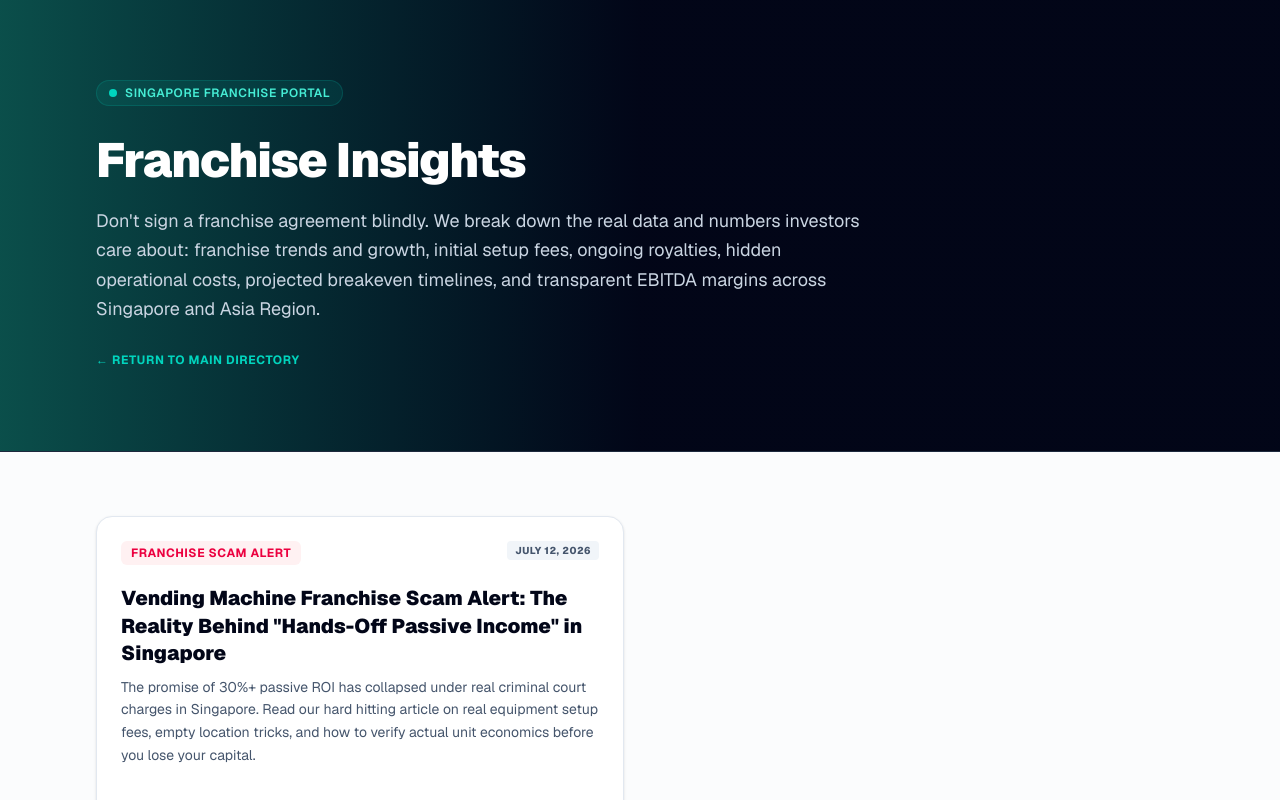
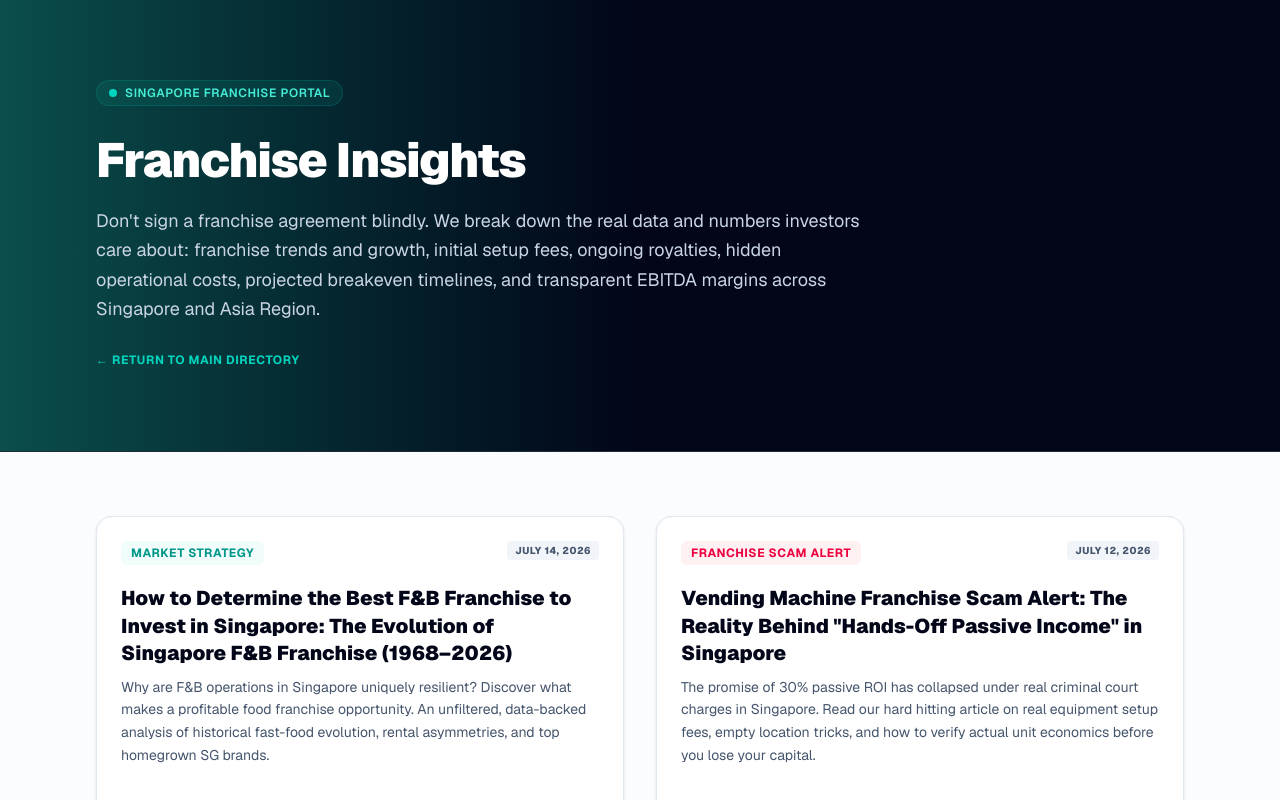
Before and after one commit to ft-synergist/franchise_sg, a Next.js app: page /insights in a window 1280 px wide. Shown: the top 800 px of the page. Built offline with nearby package versions, Linux system fonts and the light colour scheme.

Commit message:
seo: update grid index cards to map exactly with new Supabase row records

```diff
--- a/app/insights/page.tsx
+++ b/app/insights/page.tsx
@@ -19,11 +19,21 @@ export const metadata = {
     }
 };
 
+// Mirroring the exact active Supabase table rows from the live database
 const articles = [
+    {
+        title: 'How to Determine the Best F&B Franchise to Invest in Singapore: The Evolution of Singapore F&B Franchise (1968–2026)',
+        slug: 'how-to-determine-the-best-food-franchise-to-invest-in-singapore',
+        excerpt: 'Why are F&B operations in Singapore uniquely resilient? Discover what makes a profitable food franchise opportunity. An unfiltered, data-backed analysis of historical fast-food evolution, rental asymmetries, and top homegrown SG brands.',
+        category: 'Market Strategy',
+        author: 'Chen Yong Lin',
+        role: 'Editor',
+        date: 'July 14, 2026'
+    },
     {
         title: 'Vending Machine Franchise Scam Alert: The Reality Behind "Hands-Off Passive Income" in Singapore',
         slug: 'vending-machine-franchise-analysis-singapore',
-        excerpt: 'The promise of 30%+ passive ROI has collapsed under real criminal court charges in Singapore. Read our hard hitting article on real equipment setup fees, empty location tricks, and how to verify actual unit economics before you lose your capital.',
+        excerpt: 'The promise of 30% passive ROI has collapsed under real criminal court charges in Singapore. Read our hard hitting article on real equipment setup fees, empty location tricks, and how to verify actual unit economics before you lose your capital.',
         category: 'Franchise Scam Alert',
         author: 'Chen Yong Lin',
         role: 'Editor',
@@ -68,14 +78,17 @@ export default function InsightsHubPage() {
             <main className="max-w-6xl mx-auto px-4 sm:px-6 lg:px-8 py-16">
 
                 {/* Dynamic Card Layout Grid */}
-                <div className="grid grid-cols-1 md:grid-cols-2 lg:grid-cols-2 gap-8">
+                <div className="grid grid-cols-1 md:grid-cols-2 gap-8">
                     {articles.map((article) => (
                         <article
                             key={article.slug}
                             className="bg-white border border-slate-200 rounded-2xl p-6 flex flex-col transition-all shadow-sm hover:shadow-md hover:border-slate-300"
                         >
                             <div className="flex justify-between items-start mb-4">
-                                <span className="text-xs font-bold uppercase tracking-wider text-rose-600 bg-rose-50 px-2.5 py-1 rounded-md">
+                                <span className={`text-xs font-bold uppercase tracking-wider px-2.5 py-1 rounded-md ${article.category === 'Franchise Scam Alert'
+                                        ? 'text-rose-600 bg-rose-50'
+                                        : 'text-teal-600 bg-teal-50'
+                                    }`}>
                                     {article.category}
                                 </span>
                                 <span className="text-[10px] font-extrabold bg-slate-100 text-slate-600 px-2 py-0.5 rounded uppercase tracking-wider">
```
